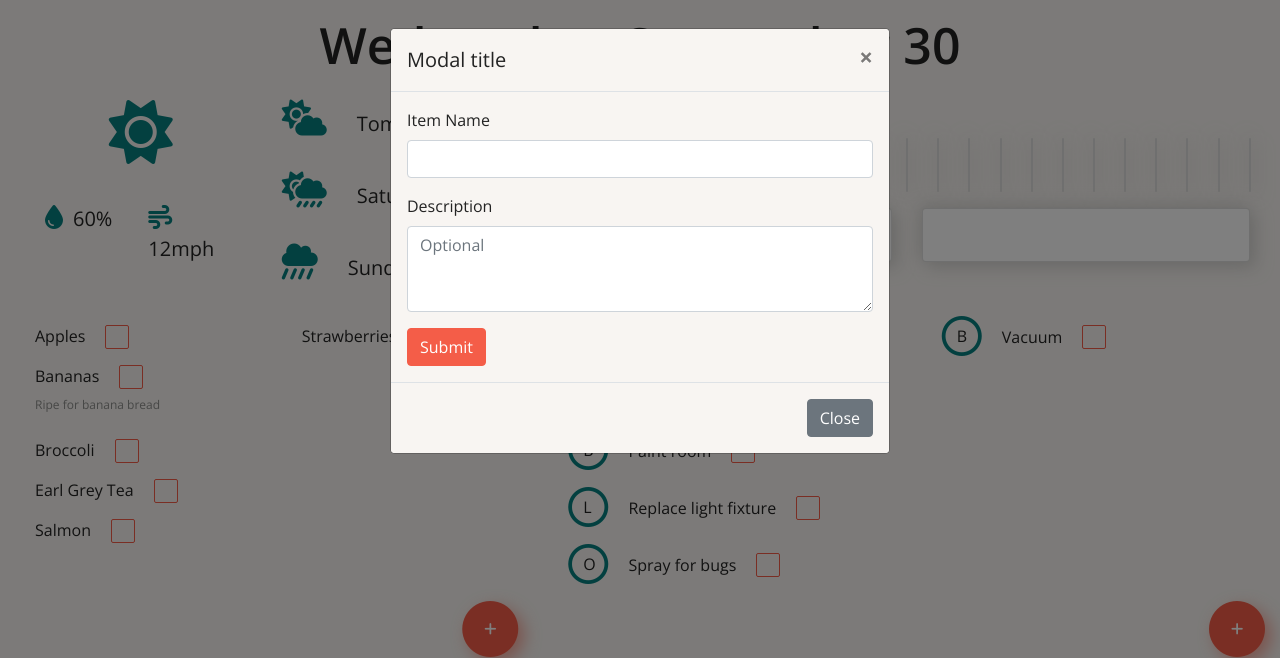
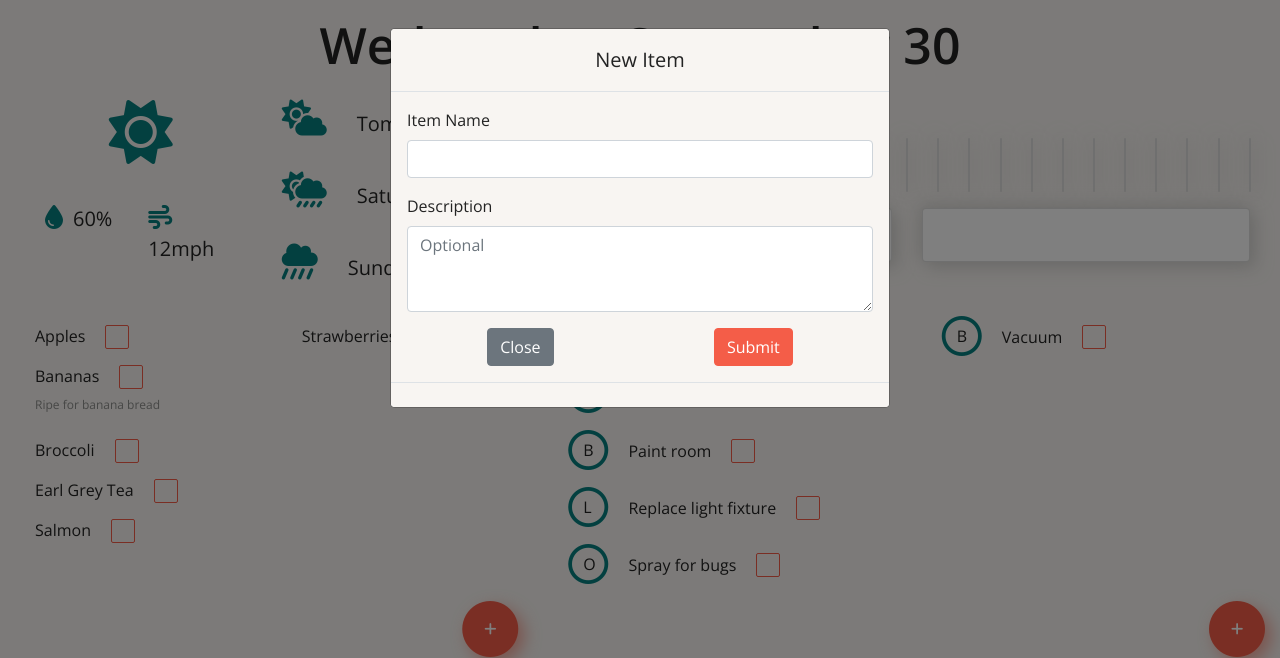
Before and after one commit to MissMeg/home-automation-app, a Flask app: page / in a window 1280 px wide, after a click that opens the changed part. Shown: the top 658 px of the page. Run offline with Flask 2, Linux system fonts and the light colour scheme; some libraries are stand-ins or nearby versions.

Commit message:
Improve modal design

```diff
--- a/static/styles/app.css
+++ b/static/styles/app.css
@@ -216,17 +216,33 @@ Modal Styles
     background-color: var(--tan);
 }
 
+.modal-header .header-title{
+    width: 100% !important;
+    display: flex !important;
+    justify-content: center !important;
+}
+
+.modal-body input:focus, .modal-body .form-control:focus  {
+    border-color: var(--orange-red) !important;
+    box-shadow: 0 1px 1px rgba(0, 0, 0, 0.075) inset, 0 0 8px var(--orange-red) !important;
+    outline: 0 none !important;
+  }
+
 .modal h5, .modal label {
     color: var(--black);
 }
+.modal .modal-body .form-btns {
+    display: flex;
+    justify-content: space-around;
+}
 
-.modal .modal-body .btn {
+.modal .modal-body .btn-submit {
     background-color: var(--orange-red);
     color: var(--off-white);
     border-color: var(--orange-red);
 }
 
-.modal .modal-body .btn:active {
+.modal .modal-body .btn-submit:active {
     background-color: var(--orange-red);
     filter: brightness(75%);
 }
--- a/templates/index.html
+++ b/templates/index.html
@@ -6,10 +6,10 @@
         <title>Home Automation App</title>
         <meta name="description" content="An app that tracks the weather, calendar events, todo items, and grocery list.">
         <meta name="viewport" content="width=device-width, initial-scale=1">
+        <!--Bootstrap CSS-->
+        <link rel="stylesheet" href="https://stackpath.bootstrapcdn.com/bootstrap/4.5.0/css/bootstrap.min.css" integrity="sha384-9aIt2nRpC12Uk9gS9baDl411NQApFmC26EwAOH8WgZl5MYYxFfc+NcPb1dKGj7Sk" crossorigin="anonymous">
         <!--Custom CSS-->
         <link rel="stylesheet" href="{{ url_for('static', filename='styles/app.css') }}">
-        <!--Bootstrap CSS-->
-        <link rel="stylesheet" href="https://stackpath.bootstrapcdn.com/bootstrap/4.5.0/css/bootstrap.min.css" integrity="sha384-9aIt2nRpC12Uk9gS9baDl411NQApFmC26EwAOH8WgZl5MYYxFfc+NcPb1dKGj7Sk" crossorigin="anonymous">
         <!--Font Awesome Icons-->
         <script src="https://kit.fontawesome.com/75bde6854e.js" crossorigin="anonymous"></script>
     </head>
@@ -184,10 +184,9 @@
                         <div class="modal-dialog">
                             <div class="modal-content">
                                 <div class="modal-header">
-                                    <h5 class="modal-title">Modal title</h5>
-                                    <button type="button" class="close" data-dismiss="modal" aria-label="Close">
-                                        <span aria-hidden="true">&times;</span>
-                                    </button>
+                                    <div class="header-title">
+                                        <h5 class="modal-title">New Item</h5>
+                                    </div>
                                 </div>
                                 <div class="modal-body">
                                     <form action="{{ url_for('save_grocery') }}" method="POST">
@@ -199,11 +198,13 @@
                                             <label for="groceryDescription">Description</label>
                                             <textarea class="form-control" id="groceryDescription" rows="3" placeholder="Optional" name="description"></textarea>
                                         </div>
-                                        <button type="submit" class="btn">Submit</button>
+                                        <div class="form-btns">
+                                            <button type="button" class="btn btn-secondary" data-dismiss="modal">Close</button>
+                                            <button type="submit" class="btn btn-submit">Submit</button>
+                                        </div>
                                     </form>
                                 </div>
                                 <div class="modal-footer">
-                                    <button type="button" class="btn btn-secondary" data-dismiss="modal">Close</button>
                                 </div>
                             </div>
                         </div>
@@ -223,10 +224,9 @@
                         <div class="modal-dialog">
                             <div class="modal-content">
                                 <div class="modal-header">
-                                    <h5 class="modal-title">Modal title</h5>
-                                    <button type="button" class="close" data-dismiss="modal" aria-label="Close">
-                                        <span aria-hidden="true">&times;</span>
-                                    </button>
+                                    <div class="header-title">
+                                        <h5>New Todo</h5>
+                                    </div>
                                 </div>
                                 <div class="modal-body">
                                     <form action="{{ url_for('save_todo') }}" method="POST">
@@ -246,11 +246,14 @@
                                                 <option>Outside</option>
                                             </select>
                                         </div>
-                                        <button type="submit" class="btn">Submit</button>
+                                        <div class="form-btns">
+                                            <button type="button" class="btn btn-secondary" data-dismiss="modal">Close</button>
+                                            <button type="submit" class="btn btn-submit">Submit</button>
+                                        </div>
                                     </form>
                                 </div>
                                 <div class="modal-footer">
-                                    <button type="button" class="btn btn-secondary" data-dismiss="modal">Close</button>
+
                                 </div>
                             </div>
                         </div>
```
